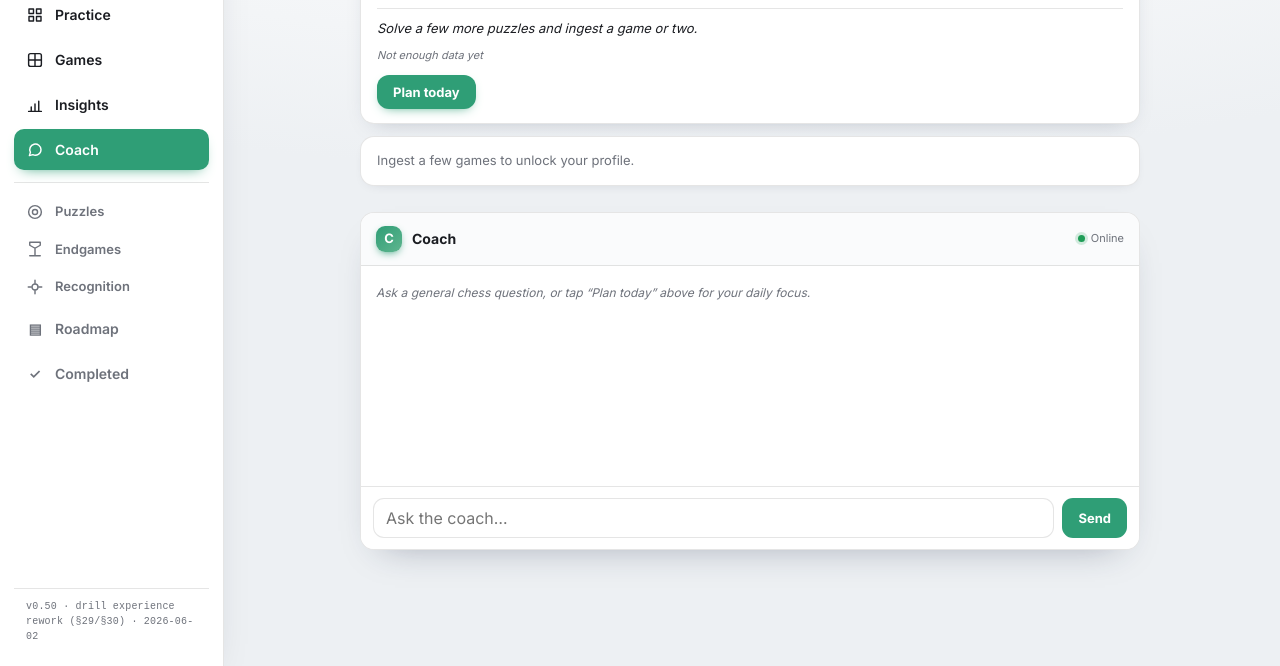
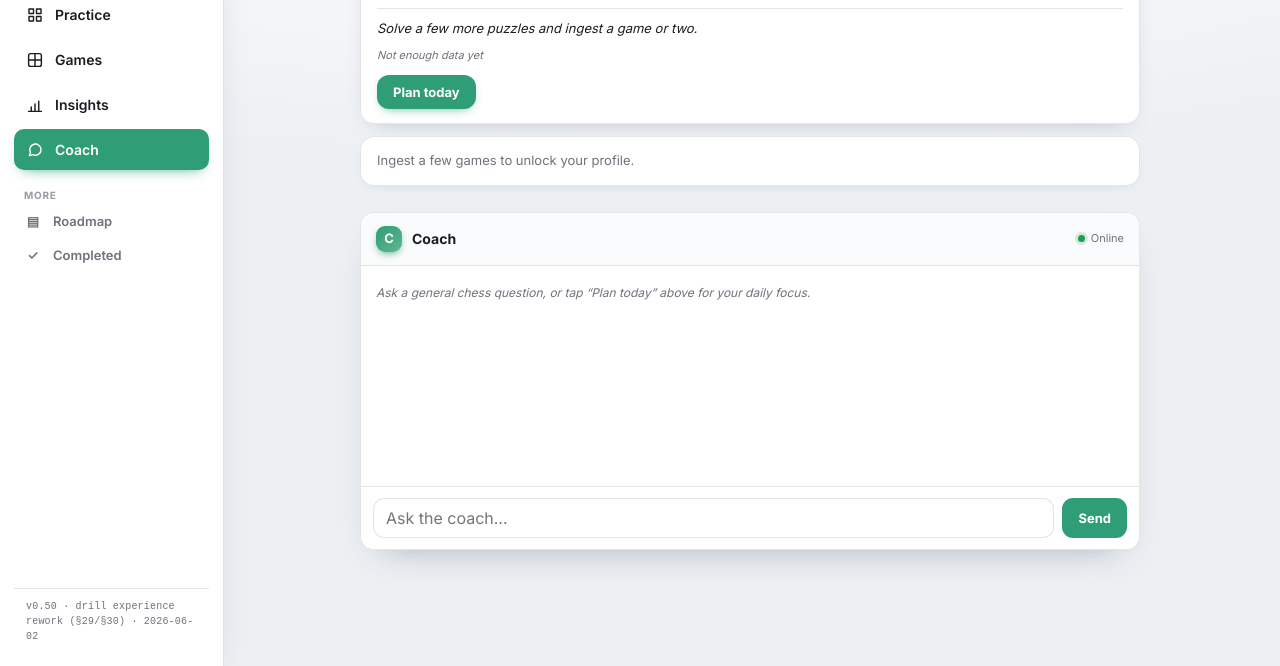
Before and after one commit to LCirujan0/chess-coach-testbed, a plain HTML site: page coach.html in a window 1280 px wide. Shown: the part 134-800 px from the top of the page. Drawn offline with Linux system fonts and the light colour scheme; a web font is replaced by a local one.

Commit message:
v0.50 §30.5: nest Puzzles/Endgames/Recognition under Practice + Roadmap/Completed in a More group (desktop sidebar, all pages)

```diff
--- a/coach.html
+++ b/coach.html
@@ -9,6 +9,7 @@
 <link rel="icon" type="image/png" sizes="16x16" href="/favicon-16x16.png">
 <link rel="apple-touch-icon" sizes="180x180" href="/apple-touch-icon.png">
 <link rel="manifest" href="/manifest.json">
+<link rel="stylesheet" href="/css/nav.css">
 <meta name="apple-mobile-web-app-title" content="KnightPath">
 <link rel="preconnect" href="https://fonts.googleapis.com">
 <link rel="preconnect" href="https://fonts.gstatic.com" crossorigin>
@@ -135,12 +136,16 @@
   <a href="/games.html" class="nav-drawer-link"><svg class="nav-icon" viewBox="0 0 24 24" stroke-width="1.9" stroke-linecap="round" stroke-linejoin="round" aria-hidden="true"><rect x="3.5" y="3.5" width="17" height="17" rx="2.5"/><path d="M12 3.5v17M3.5 12h17"/></svg>Games</a>
   <a href="/insights.html" class="nav-drawer-link"><svg class="nav-icon" viewBox="0 0 24 24" stroke-width="1.9" stroke-linecap="round" stroke-linejoin="round" aria-hidden="true"><path d="M3.5 20.5h17"/><path d="M7 20.5v-6M12 20.5v-10M17 20.5v-13.5"/></svg>Insights</a>
   <a href="/coach.html" class="nav-drawer-link active"><svg class="nav-icon" viewBox="0 0 24 24" stroke-width="1.9" stroke-linecap="round" stroke-linejoin="round" aria-hidden="true"><path d="M20 11.5a7.5 7.5 0 0 1-10.9 6.7L4.5 19.5l1.4-4.4A7.5 7.5 0 1 1 20 11.5z"/></svg>Coach</a>
-  <hr class="nav-separator">
-  <a href="/puzzle.html" class="nav-drawer-link secondary"><svg class="nav-icon" viewBox="0 0 24 24" stroke-width="1.9" stroke-linecap="round" stroke-linejoin="round" aria-hidden="true"><circle cx="12" cy="12" r="8.5"/><circle cx="12" cy="12" r="3.4"/></svg>Puzzles</a>
-  <a href="/endgames.html" class="nav-drawer-link secondary"><svg class="nav-icon" viewBox="0 0 24 24" stroke-width="1.9" stroke-linecap="round" stroke-linejoin="round" aria-hidden="true"><path d="M5 3h14M5 3v4l7 4 7-4V3M5 21h14M12 11v10"/></svg>Endgames</a>
-  <a href="/endgame-recognition.html" class="nav-drawer-link secondary"><svg class="nav-icon" viewBox="0 0 24 24" stroke-width="1.9" stroke-linecap="round" stroke-linejoin="round" aria-hidden="true"><path d="M12 3v4M3 12h4m10 0h4M12 17v4"/><circle cx="12" cy="12" r="4"/></svg>Recognition</a>
-  <a href="/roadmap.html" class="nav-drawer-link coming"><span class="nav-icon">▤</span>Roadmap</a>
-  <a href="/completed.html" class="nav-drawer-link coming"><span class="nav-icon">✓</span>Completed</a>
+  <div class="nav-subgroup">
+    <a href="/puzzle.html" class="nav-drawer-link nav-child"><svg class="nav-icon" viewBox="0 0 24 24" stroke-width="1.9" stroke-linecap="round" stroke-linejoin="round" aria-hidden="true"><circle cx="12" cy="12" r="8.5"/><circle cx="12" cy="12" r="3.4"/></svg>Puzzles</a>
+    <a href="/endgames.html" class="nav-drawer-link nav-child"><svg class="nav-icon" viewBox="0 0 24 24" stroke-width="1.9" stroke-linecap="round" stroke-linejoin="round" aria-hidden="true"><path d="M5 3h14M5 3v4l7 4 7-4V3M5 21h14M12 11v10"/></svg>Endgames</a>
+    <a href="/endgame-recognition.html" class="nav-drawer-link nav-child"><svg class="nav-icon" viewBox="0 0 24 24" stroke-width="1.9" stroke-linecap="round" stroke-linejoin="round" aria-hidden="true"><path d="M12 3v4M3 12h4m10 0h4M12 17v4"/><circle cx="12" cy="12" r="4"/></svg>Recognition</a>
+  </div>
+  <div class="nav-more">
+    <div class="nav-more-label">More</div>
+    <a href="/roadmap.html" class="nav-drawer-link nav-more-link coming"><span class="nav-icon">▤</span>Roadmap</a>
+    <a href="/completed.html" class="nav-drawer-link nav-more-link coming"><span class="nav-icon">✓</span>Completed</a>
+  </div>
   <div class="version-stamp" id="version-stamp"></div>
 </aside>
 <div class="nav-backdrop" id="nav-backdrop"></div>
--- /dev/null
+++ b/css/nav.css
@@ -0,0 +1,28 @@
+/* ============================================================================
+ * css/nav.css — §30.5 desktop sidebar nesting (shared across all pages).
+ * Puzzles/Endgames/Recognition render as an indented sub-group under the
+ * Practice parent; Roadmap + Completed sit in a low-prominence "More" group at
+ * the foot. Desktop sidebar only — on mobile the drawer is off-canvas (tab-bar
+ * is the nav), so this is effectively desktop-scoped (§16, rule #8).
+ * ========================================================================== */
+.nav-subgroup {
+  display: flex; flex-direction: column; gap: 2px;
+  margin: 4px 0 4px 13px; padding-left: 11px;
+  border-left: 1.5px solid var(--line);
+}
+.nav-drawer-link.nav-child { font-size: 13px; padding: 7px 10px; color: var(--muted); }
+.nav-drawer-link.nav-child:hover { background: var(--surface2); }
+.nav-drawer-link.nav-child.active { color: var(--accent); font-weight: 700; background: none; box-shadow: none; }
+
+.nav-more { margin-top: 10px; }
+.nav-more-label {
+  font-size: 10px; font-weight: 700; letter-spacing: .07em; text-transform: uppercase;
+  color: var(--muted); opacity: .7; padding: 4px 10px 2px;
+}
+.nav-drawer-link.nav-more-link { font-size: 13px; padding: 7px 10px; color: var(--muted); }
+.nav-drawer-link.nav-more-link:hover { background: var(--surface2); }
+
+/* §30.5 — the Practice sub-group shows only when the Practice section is active
+ * (Practice parent highlighted). On other sections it collapses, so the sidebar
+ * "extends into a sub-level" exactly when you're in Practice. */
+.nav-drawer:not(:has(.nav-drawer-link[href="/practice.html"].active)) .nav-subgroup { display: none; }
```
Also changed, not shown: completed.html (+11 -6 lines), endgame-recognition.html (+11 -6 lines), endgames.html (+11 -6 lines), games.html (+11 -6 lines), insights.html (+11 -6 lines), practice.html (+11 -6 lines), roadmap.html (+11 -6 lines), today.html (+11 -6 lines).
